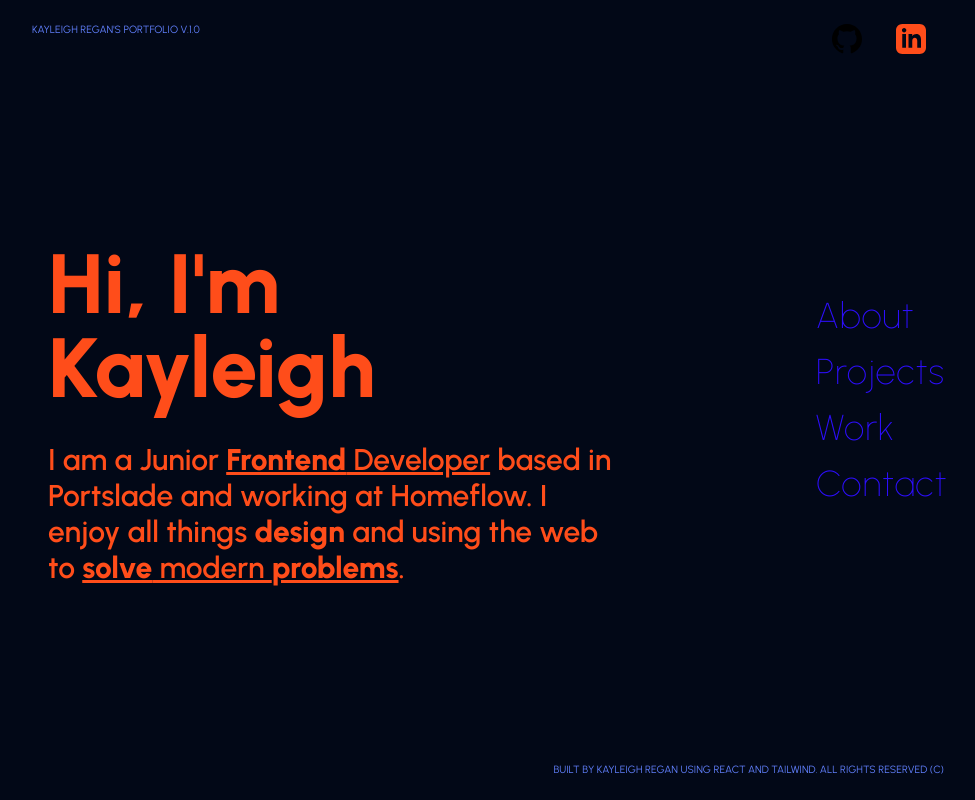
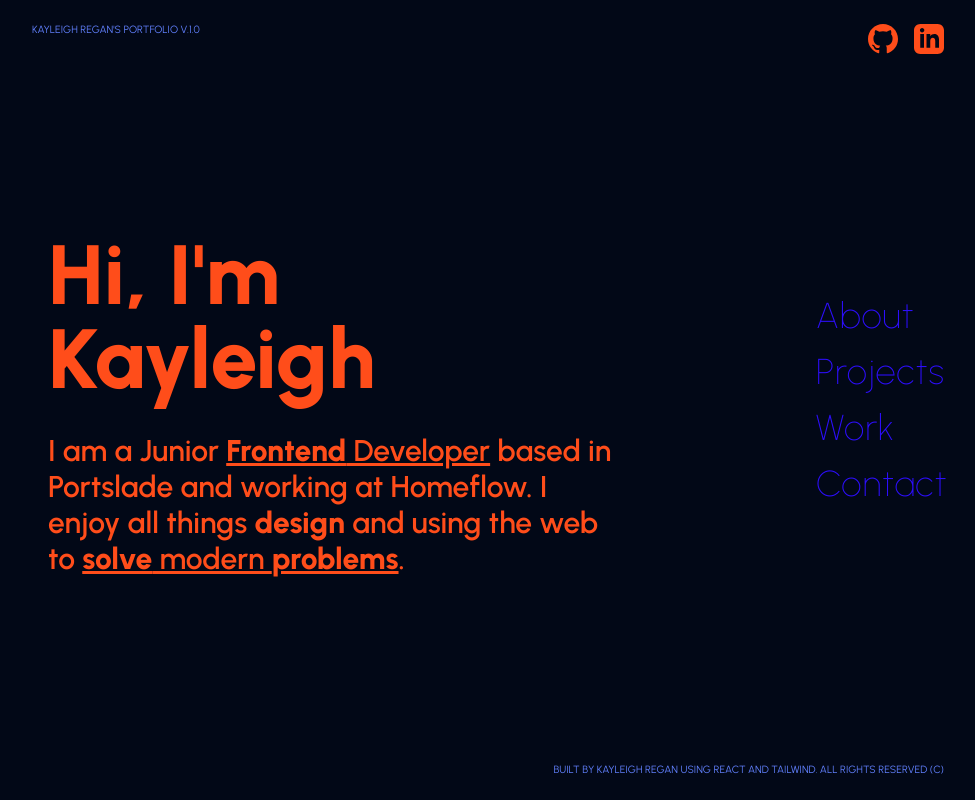
Before and after one commit to kayleighjane/portfolio, a React (Create React App) app: page / in a window 1280 px wide. Shown: the whole page, without its empty margins (152-1127 px from the left). Built offline with nearby package versions, Linux system fonts and the light colour scheme.

Commit message:
Update content

```diff
--- a/src/components/Socials.jsx
+++ b/src/components/Socials.jsx
@@ -2,12 +2,14 @@ import React from 'react';
 import LinkedinIcon from './icons/LinkedinIcon';
 import GithubIcon from './icons/GithubIcon';
 
-const Socials = () => <div className="flex justify-end basis-1/2 gap-x-4">
-  <span className="icon-light">
-    <a href="https://github.com/kayleighjane/portfolio"><GithubIcon /></a>
+const Socials = () => <div className="flex justify-end basis-1/2 gap-x-4 relative z-20">
+  <span>
+    <a href="https://github.com/kayleighjane/portfolio" className="icon-light"><GithubIcon /></a>
   </span>
-  <span className="icon-light">
+  <span>
+    <a href="https://uk.linkedin.com/in/kayleigh-regan-869279134" className="icon-light">
     <LinkedinIcon />
+    </a>
   </span>
 </div>
 
--- a/src/pages/About.jsx
+++ b/src/pages/About.jsx
@@ -8,7 +8,7 @@ const About = () => {
       <br /><br />
       I currently work at a company called Homeflow, where I fix bugs, carry out features and work on larger projects as part of strategic development, theme builds and other fun stuff.
       <br /><br />
-      I’ve got solid experience in the foundations of HTML, Javascript and CSS, but have worked with frameworks and languages such as React, SASS, Ruby, Liquid and Tailwind.
+      I’ve got experience in the foundations of HTML, Javascript and CSS, but have worked with frameworks and languages such as React, SASS, Ruby, Liquid and Tailwind.
       <br /><br />
       I have a background in design that comes in handy and like to approach my projects with my own creative twist on the brief where I can!
     </p>
--- a/src/pages/Projects.jsx
+++ b/src/pages/Projects.jsx
@@ -9,8 +9,6 @@ const Projects = () => {
         Here are my current projects that are available on Github.
       </p>
       <Card />
-      <Card />
-      <Card />
     </section>
   )
 };
--- a/src/pages/Work.jsx
+++ b/src/pages/Work.jsx
@@ -8,9 +8,7 @@ const Work = () => {
       <br /><br />
       I currently work at a company called Homeflow, where I fix bugs, carry out features and work on larger projects as part of strategic development, theme builds and other fun stuff.
       <br /><br />
-      I’ve got fundamental experience in the foundations of HTML, Javascript and CSS, but have worked with frameworks and languages such as React, SASS, Ruby, Liquid and Tailwind.
-      <br /><br />
-      I have a background in design that comes in handy and like to approach my projects with my own creative twist on the brief where I can!
+      I previously worked at Learning People as a marketing executive, where I did technical work for landing pages and emails, which included designing these and working with metrics to improve elements such as SEO.
     </p>
     </section>
   )
```
